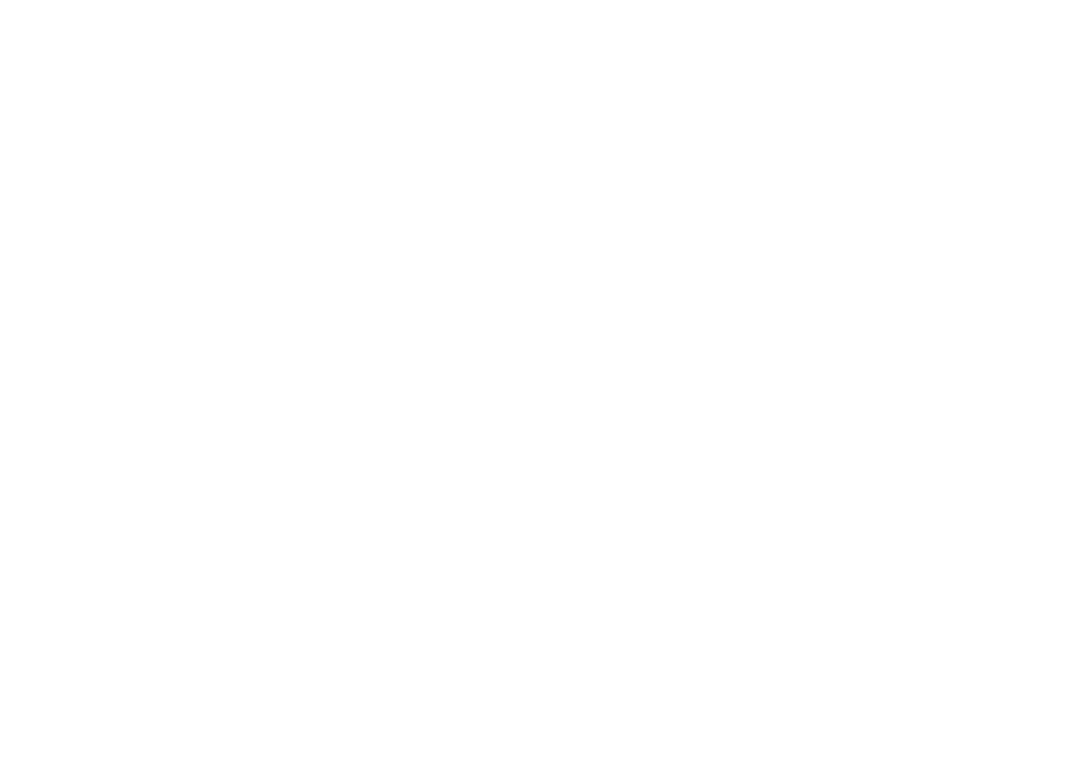
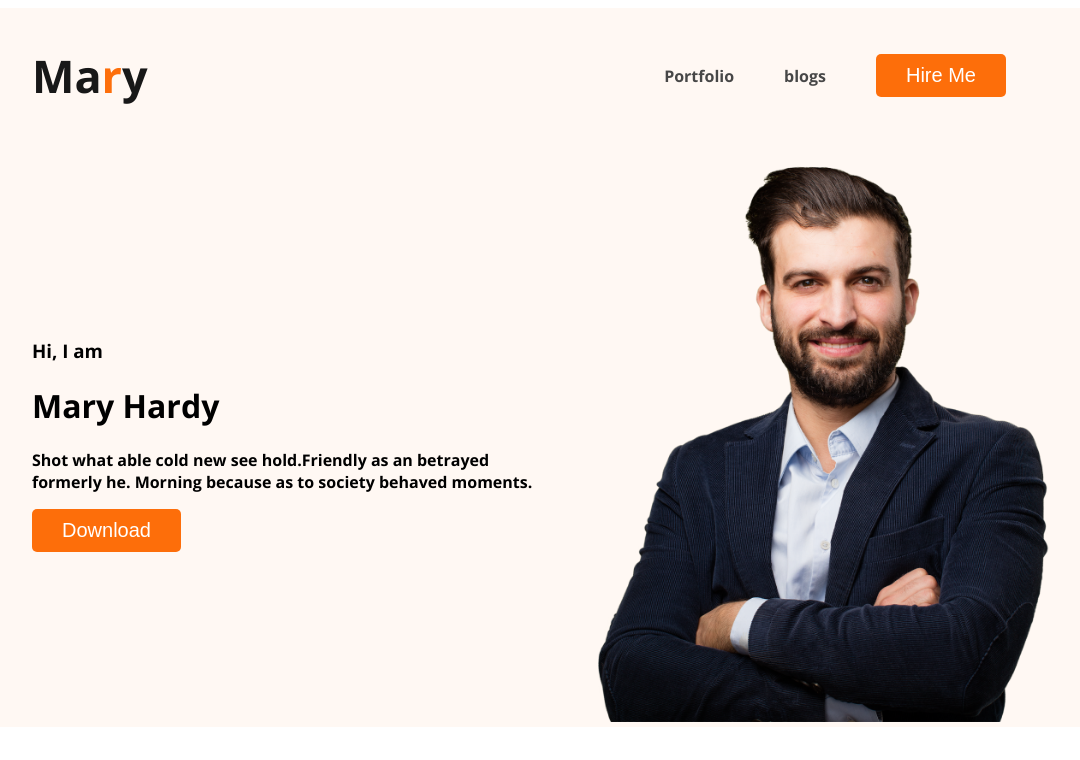
Before and after one commit to developer-johir/first-portfolio, a plain HTML site: page index.html in a window 1280 px wide. Shown: the whole page, without its empty margins (96-1176 px from the left). Drawn offline with nearby package versions, Linux system fonts and the light colour scheme.

Commit message:
naver add

```diff
--- a/index.html
+++ b/index.html
@@ -1,19 +1,40 @@
 <!DOCTYPE html>
 <html lang="en">
-<head>
-    <meta charset="UTF-8">
-    <meta name="viewport" content="width=device-width, initial-scale=1.0">
+  <head>
+    <meta charset="UTF-8" />
+    <meta name="viewport" content="width=device-width, initial-scale=1.0" />
     <title>First Portfolio</title>
-</head>
-<body>
-    <head>
-
-    </head>
-    <main>
-
-    </main>
-    <footer>
-
-    </footer>
-</body>
+    <link rel="preconnect" href="https://fonts.googleapis.com" />
+    <link rel="preconnect" href="https://fonts.gstatic.com" crossorigin />
+    <link
+      href="https://fonts.googleapis.com/css2?family=Berkshire+Swash&family=Lato:wght@700&family=Open+Sans:wght@700&display=swap"
+      rel="stylesheet"
+    />
+    <link rel="stylesheet" href="styles/style.css" />
+  </head>
+  <body>
+    <header class="header">
+      <nav>
+        <h1 class="nav-title">Ma<span class="text-primary">r</span>y</h1>
+        <ul>
+          <li><a href="portfolio">Portfolio</a></li>
+          <li><a href="blogs">blogs</a></li>
+          <li><button class="btn-primary">Hire Me</button></li>
+        </ul>
+      </nav>
+      <div class="banner">
+        <div class="banner-content">
+            <h3>Hi, I am</h3>
+            <h1>Mary Hardy</h1>
+            <p>Shot what able cold new see hold.Friendly as an betrayed formerly he. Morning because as to society behaved moments.</p>
+            <button class="btn-primary">Download</button>
+        </div>
+        <div class="banner-right">
+            <img class="banner-img" src="/images/hardy.png" alt="">
+        </div>
+      </div>
+    </header>
+    <main></main>
+    <footer></footer>
+  </body>
 </html>
--- a/styles/style.css
+++ b/styles/style.css
@@ -0,0 +1,62 @@
+/* common shared styles */
+body{
+    font-family: 'Berkshire Swash', cursive;
+    font-family: 'Lato', sans-serif;
+    font-family: 'Open Sans', sans-serif;
+}
+
+.text-primary{
+    color: #FD6E0A;
+}
+
+.btn-primary{
+    background-color: #FD6E0A;
+    border-radius: 5px;
+    font-size: 20px;
+    color: white;
+    padding: 10px 30px;
+    border: 0;
+}
+
+/* Nan related styles */
+nav{
+    display: flex;
+    justify-content: space-between;
+    align-items: center;
+}
+
+.nav-title{
+    color: #181818;
+    font-size: 45px;
+    font-weight: 800;
+}
+
+nav > ul{
+    display: flex;
+    align-items: center;
+}
+
+nav li{
+    list-style: none;
+    margin-right: 50px;
+}
+
+nav a{
+    text-decoration: none;
+    color: #474747;
+}
+
+/* header related styles */
+.header{
+    background-color: #fff8f3;
+    padding: 0 120px;
+}
+
+.banner{
+    display: flex;
+    align-items: center;
+}
+
+.banner-img{
+    width: 500px;
+}
```
